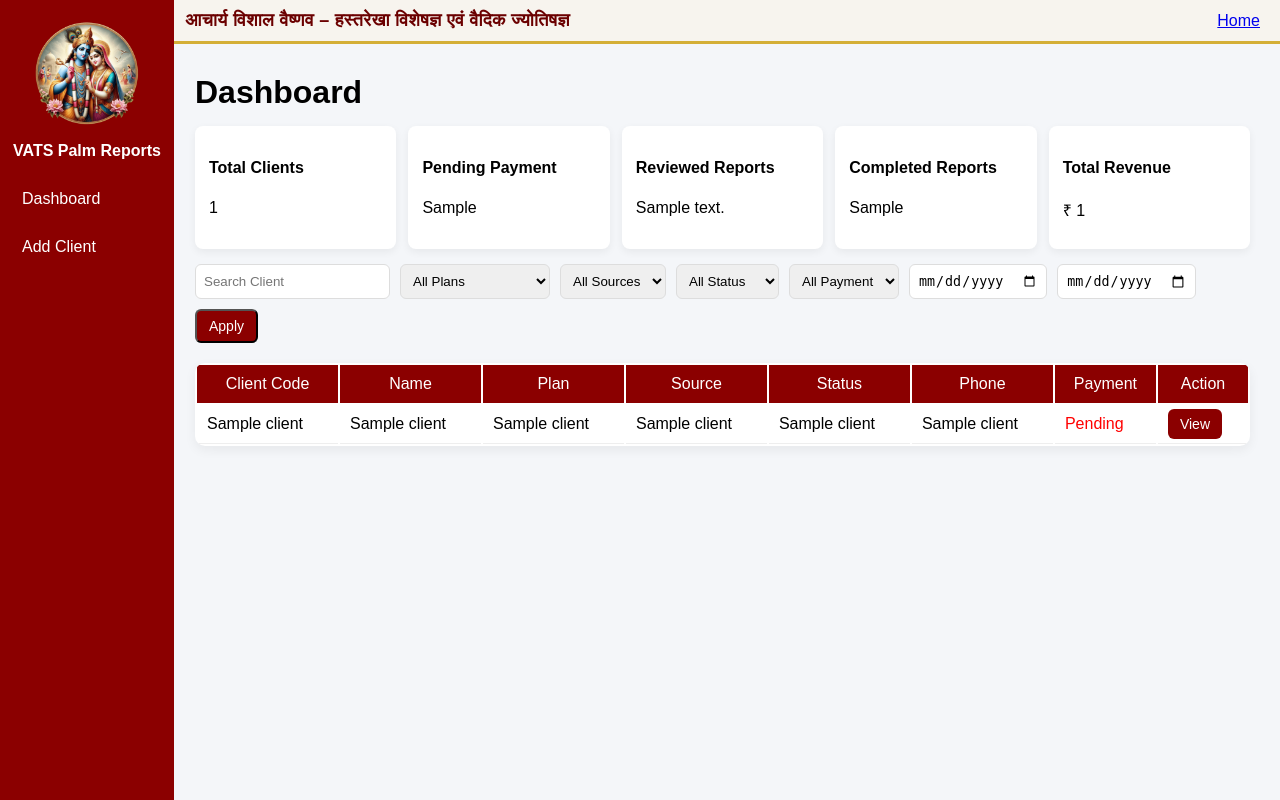
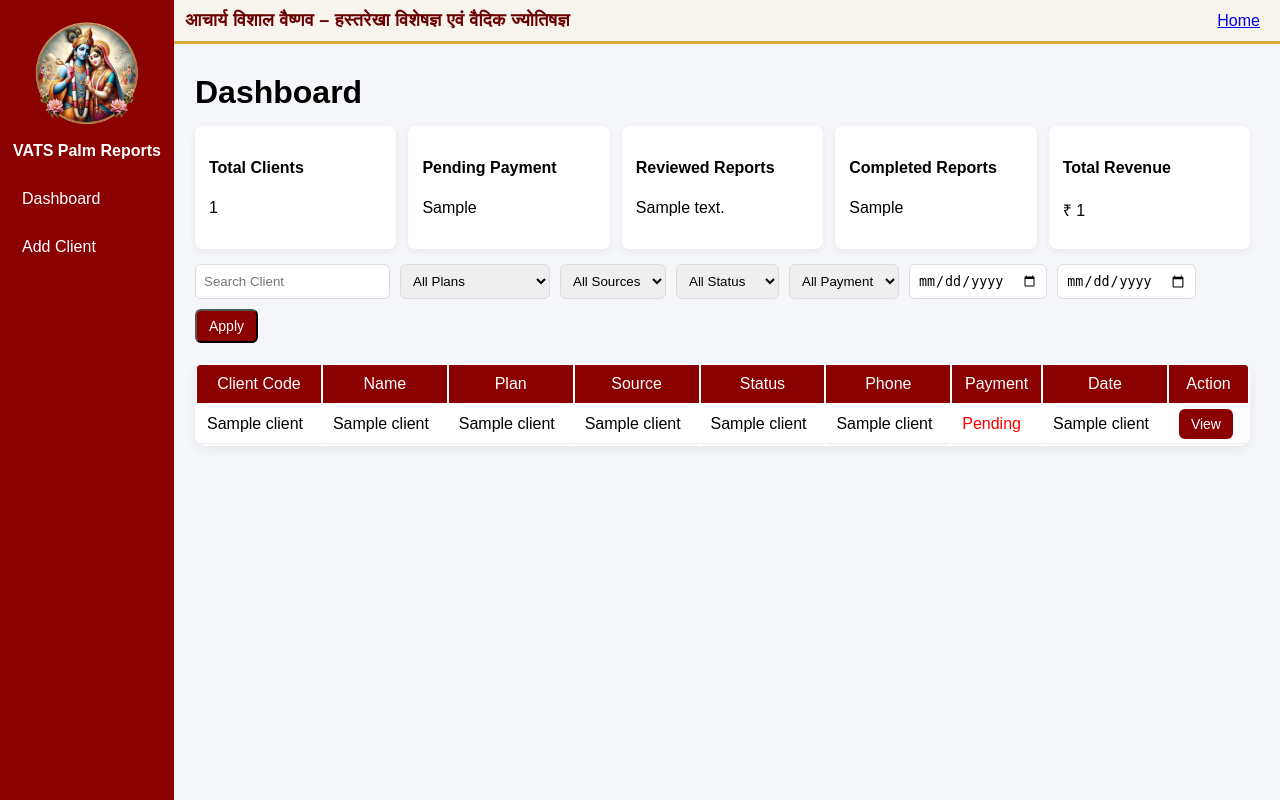
Before and after one commit to vishalvaishnavrk-ops/jyotish-backend, a FastAPI app: template templates/admin/dashboard.html in a window 1280 px wide. Run offline with FastAPI, Linux system fonts and the light colour scheme; the template is opened without the code that fills it: most values are stand-ins (such as "Sample title", 1, 10 or a date in 2020); parts of the project's set-up code (start-up, migrations or seed data) failed here and were passed over.

Commit message:
Update dashboard.html

```diff
--- a/templates/admin/dashboard.html
+++ b/templates/admin/dashboard.html
@@ -82,6 +82,7 @@
 <th>Status</th>
 <th>Phone</th>
 <th>Payment</th>
+<th>Date</th>
 <th>Action</th>
 </tr>
 
@@ -104,6 +105,8 @@
 {% endif %}
 </td>
 
+<td>{{ c[7] }}</td>
+
 <td>
 <a class="btn" href="/admin/client/{{c[0]}}">View</a>
 </td>
```
